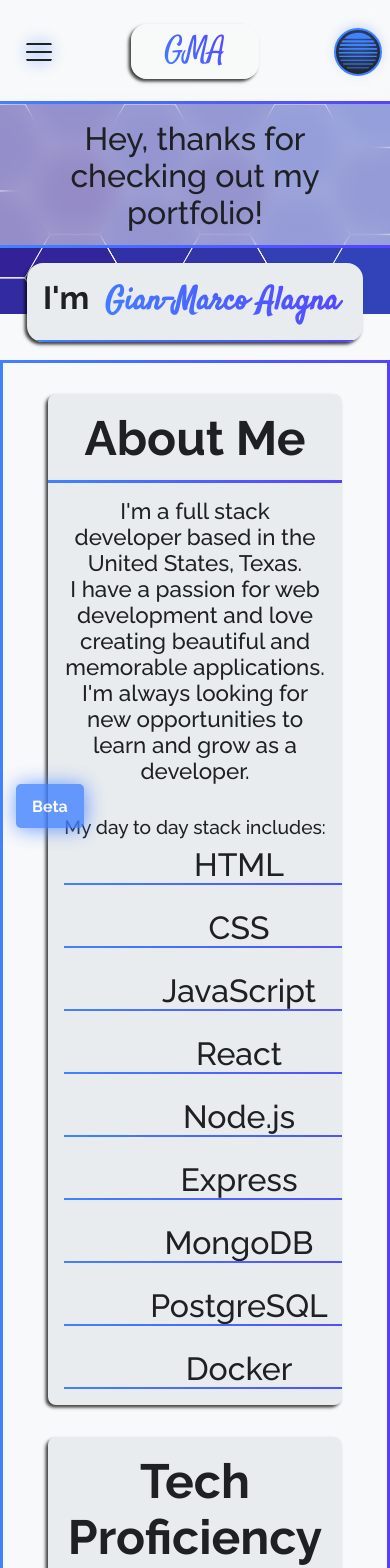
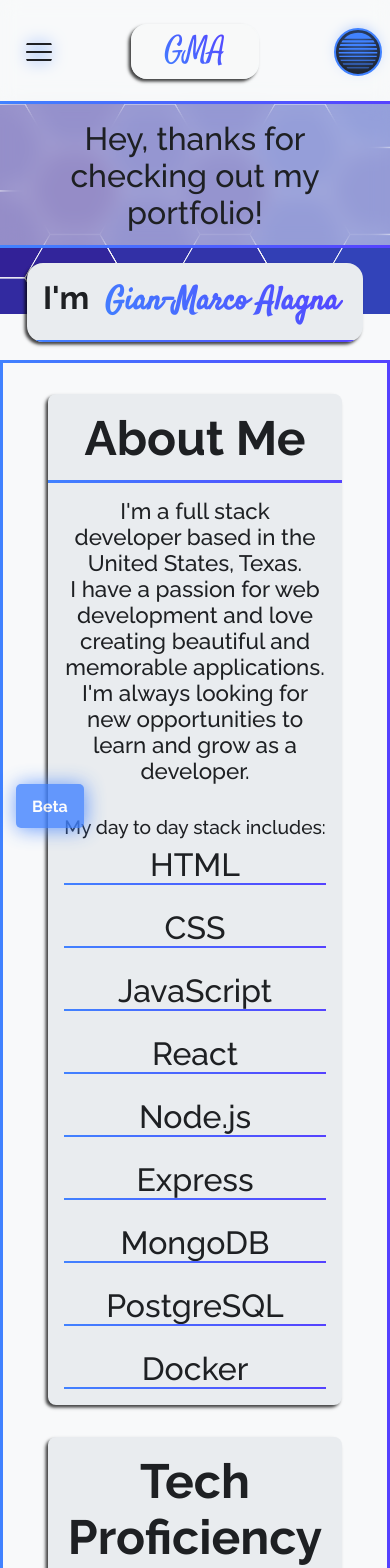
Before and after one commit to GianMarcoAlagna/Portfolio, a React (Vite) app: page / in a window 390 px wide. Shown: the top 1568 px of the page. Built offline with nearby package versions, Linux system fonts and the light colour scheme; a web font is replaced by a local one.

Commit message:
added media query for mobile to fix grid column size being bigger than it should be

```diff
--- a/src/App.css
+++ b/src/App.css
@@ -25,6 +25,9 @@ html.lenis body {
   gap: 1rem;
   grid-template-rows: auto;
   width: 100%;
+  @media screen and (max-width: 768px) {
+    grid-template-columns: repeat(auto-fit, minmax(250px, 1fr));
+  }
   .card {
     box-shadow: -2px 2px 1px rgba(var(--secondary-color-rgb), 0.5);
     &:hover {
```
